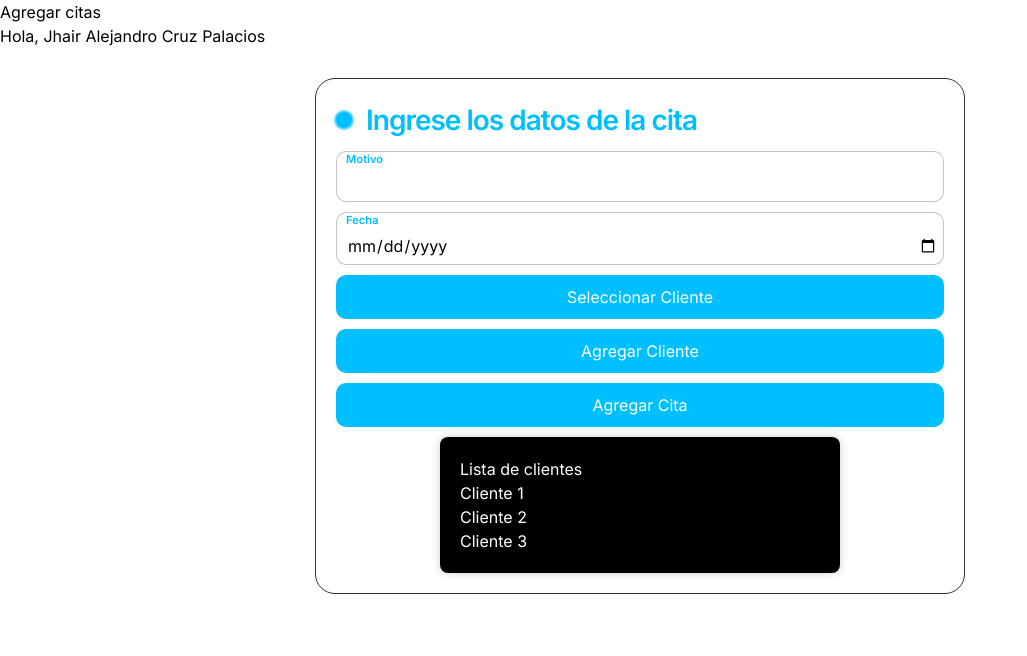
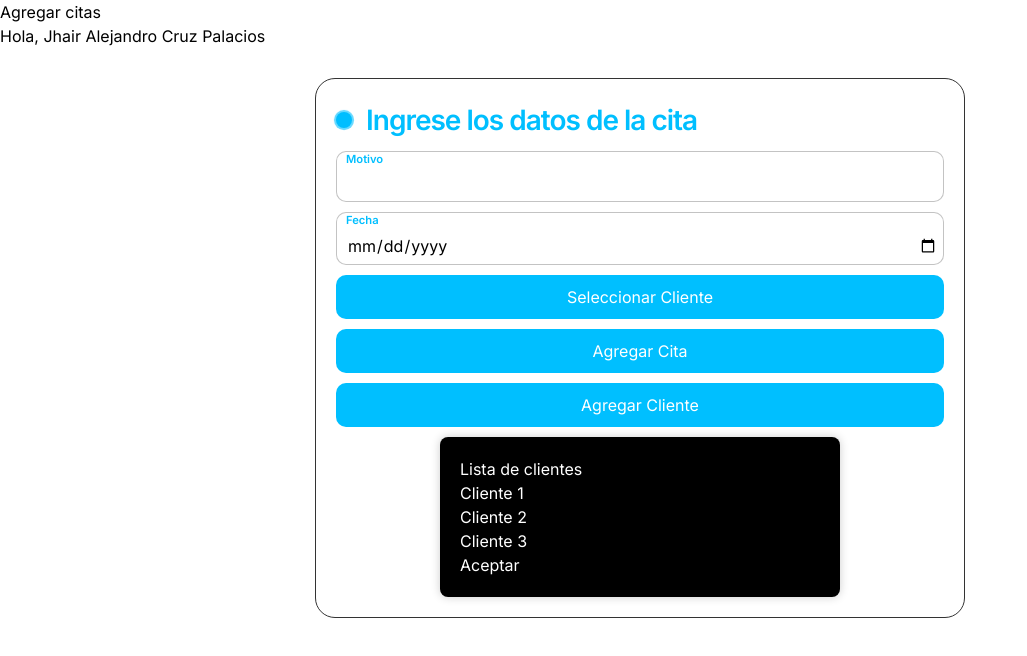
Before and after one commit to SwordGenius/proyecto_aura_front, a Next.js app: page /addCitasLink in a window 1280 px wide. Both pictures are taken after a click on the button "Seleccionar Cliente". Shown: the top 656 px of the page, without its empty margins (0-1027 px from the left). Built offline with nearby package versions, Linux system fonts and the light colour scheme.

Commit message:
botones agregados de los modal

```diff
--- a/src/app/components/AddQuery.js
+++ b/src/app/components/AddQuery.js
@@ -7,14 +7,13 @@ import "../../styles/StylesAddQuery.css";
 // Componente principal
 const AddQuerry = () => {
     const navigate = useRouter();
+    const [clientes, setClientes] = useState(["Cliente 1", "Cliente 2", "Cliente 3"]);
+
+    const miNombre = "Jhair Alejandro Cruz Palacios"; // Esta es la variable para el usuario principal
+    const [motivo, setMotivo] = useState("");
+    const [fecha, setFecha] = useState("");
     const [isClientListModalOpen, setIsClientListModalOpen] = useState(false);
     const [isAddClientModalOpen, setIsAddClientModalOpen] = useState(false);
-    const miNombre = "Jhair Alejandro Cruz Palacios"; // Esta es la variable para el usuario principal
-
-    const [clientes, setClientes] = useState(["Cliente 1", "Cliente 2", "Cliente 3"]);
-    const [motivo, setMotivo] = useState("");
-    const [fecha, setFecha] = useState("");
-
     const [clientInfo, setClientInfo] = useState({
         nombres: "",
         apellidoPaterno: "",
@@ -54,6 +53,16 @@ const AddQuerry = () => {
 
     const handleEdadChange = (event) => {
         setClientInfo({ ...clientInfo, edad: event.target.value });
+    };
+
+    const agregarCliente = () => {
+        alert("cliente agregado");
+        closeClientListModal();
+    };
+
+    const seleccionarCliente = () => {
+        alert("seleccion cliente");
+        closeAddClientModal();
     };
 
     const citaAction = (event) => {
@@ -101,14 +110,12 @@ const AddQuerry = () => {
                         <button type="button" className="submit" onClick={openClientListModal}>
                             Seleccionar Cliente
                         </button>
-
+                        <button onClick={citaAction} className="submit">
+                            Agregar Cita
+                        </button>
 
                         <button type="button" className="submit" onClick={openAddClientModal}>
                             Agregar Cliente
-                        </button>
-
-                        <button onClick={citaAction} className="submit">
-                            Agregar Cita
                         </button>
 
                         {/* Modal para Lista de Clientes */}
@@ -124,11 +131,14 @@ const AddQuerry = () => {
                                             <li key={index}>{cliente}</li>
                                         ))}
                                     </ul>
+                                    <button type="button" onClick={seleccionarCliente}>
+                                        Aceptar
+                                    </button>
                                 </div>
                             </div>
                         )}
 
-                        {/* Modal para Agregar Cliente  puto el que lo lea*/}
+                        {/* Modal para Agregar Cliente */}
                         {isAddClientModalOpen && (
                             <div className="modal-container">
                                 <div className="modal-content1">
@@ -160,6 +170,9 @@ const AddQuerry = () => {
                                         value={clientInfo.edad}
                                         onChange={handleEdadChange}
                                     />
+                                    <button type="button" onClick={agregarCliente}>
+                                        Aceptar
+                                    </button>
                                 </div>
                             </div>
                         )}
```
